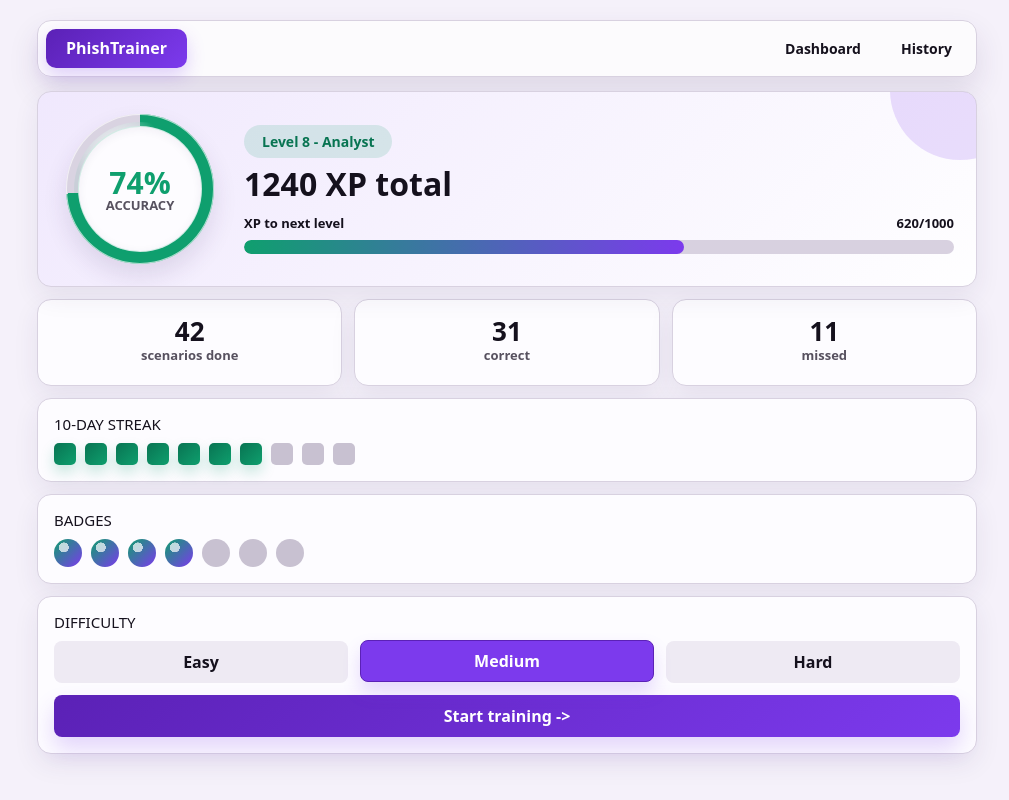
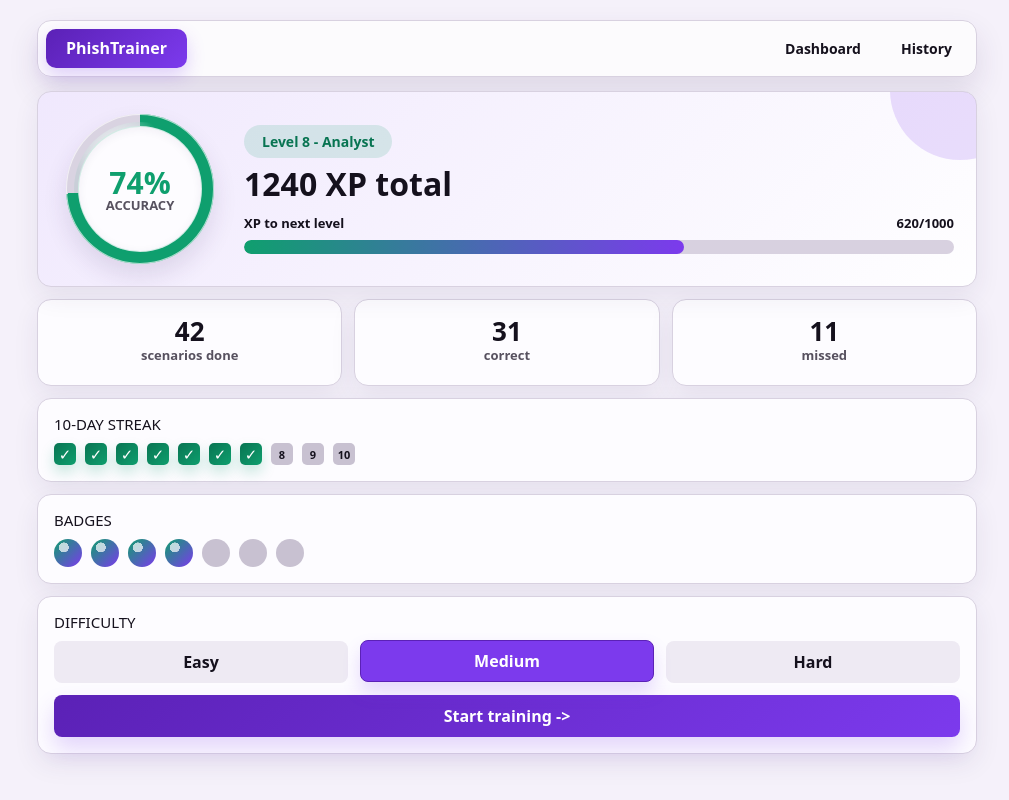
Before and after one commit to jangrm/phishtrainerfs, a React (Vite) app in the folder phishtrainer/: page / in a window 1280 px wide. Shown: the whole page, without its empty margins (133-1142 px from the left). Built offline with nearby package versions, Linux system fonts and the light colour scheme; data requests are answered from the project's data file.

Commit message:
Small design Change in the 10-Day Streak on the Dashboard

```diff
--- a/phishtrainer/src/index.css
+++ b/phishtrainer/src/index.css
@@ -339,6 +339,9 @@ nav a:focus-visible {
   border-radius: 5px;
   display: inline-flex;
   height: 22px;
+  align-items: center;
+  color: var(--text-h);
+  justify-content: center;
   position: relative;
   width: 22px;
 }
@@ -346,6 +349,20 @@ nav a:focus-visible {
 .streak-dot.is-active {
   background: linear-gradient(135deg, #087452, var(--success));
   box-shadow: 0 7px 14px rgba(15, 159, 110, 0.22);
+  color: white;
+}
+
+.streak-day {
+  font-size: 11px;
+  font-weight: 850;
+  line-height: 1;
+}
+
+.streak-check {
+  color: white;
+  font-size: 15px;
+  font-weight: 900;
+  line-height: 1;
 }
 
 .badge-dot {
--- a/phishtrainer/src/views/Dashboard.jsx
+++ b/phishtrainer/src/views/Dashboard.jsx
@@ -94,7 +94,13 @@ function Dashboard() {
               className={`streak-dot ${active ? 'is-active' : ''}`}
               key={`streak-${index}`}
               title={`Day ${index + 1}`}
-            />
+            >
+              {active ? (
+                <span className="streak-check">✓</span>
+              ) : (
+                <span className="streak-day">{index + 1}</span>
+              )}
+            </span>
           ))}
         </div>
       </section>
```
